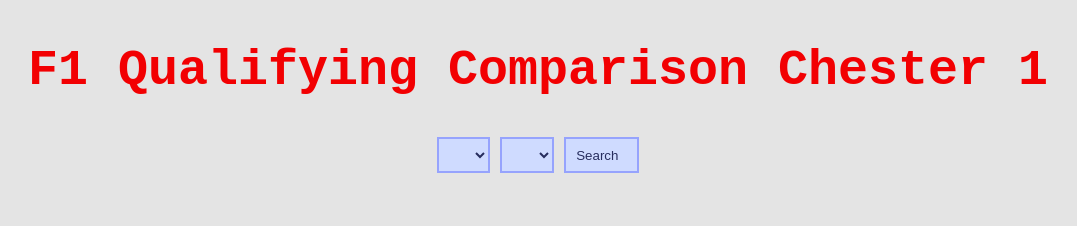
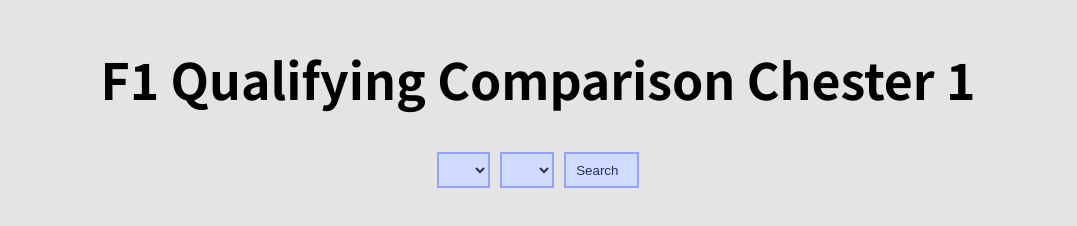
Before and after one commit to Chester117/F1-qualifying-comparison-Chester, a plain HTML site: page index.html in a window 1280 px wide. Shown: the whole page, without its empty margins (102-1179 px from the left). Drawn offline with Linux system fonts and the light colour scheme; no server answers.

Commit message:
Update style.css

```diff
--- a/style.css
+++ b/style.css
@@ -23,9 +23,9 @@ body{
 }
 
 .flex-title{
-    font-family: monospace;
+    font-family: 'Noto Sans SC', 'Source Han Sans SC', 'Microsoft YaHei', sans-serif;
     font-size: 50px;
-    color: #F20002;
+    color: black;
 }
 
 .selector{
```
